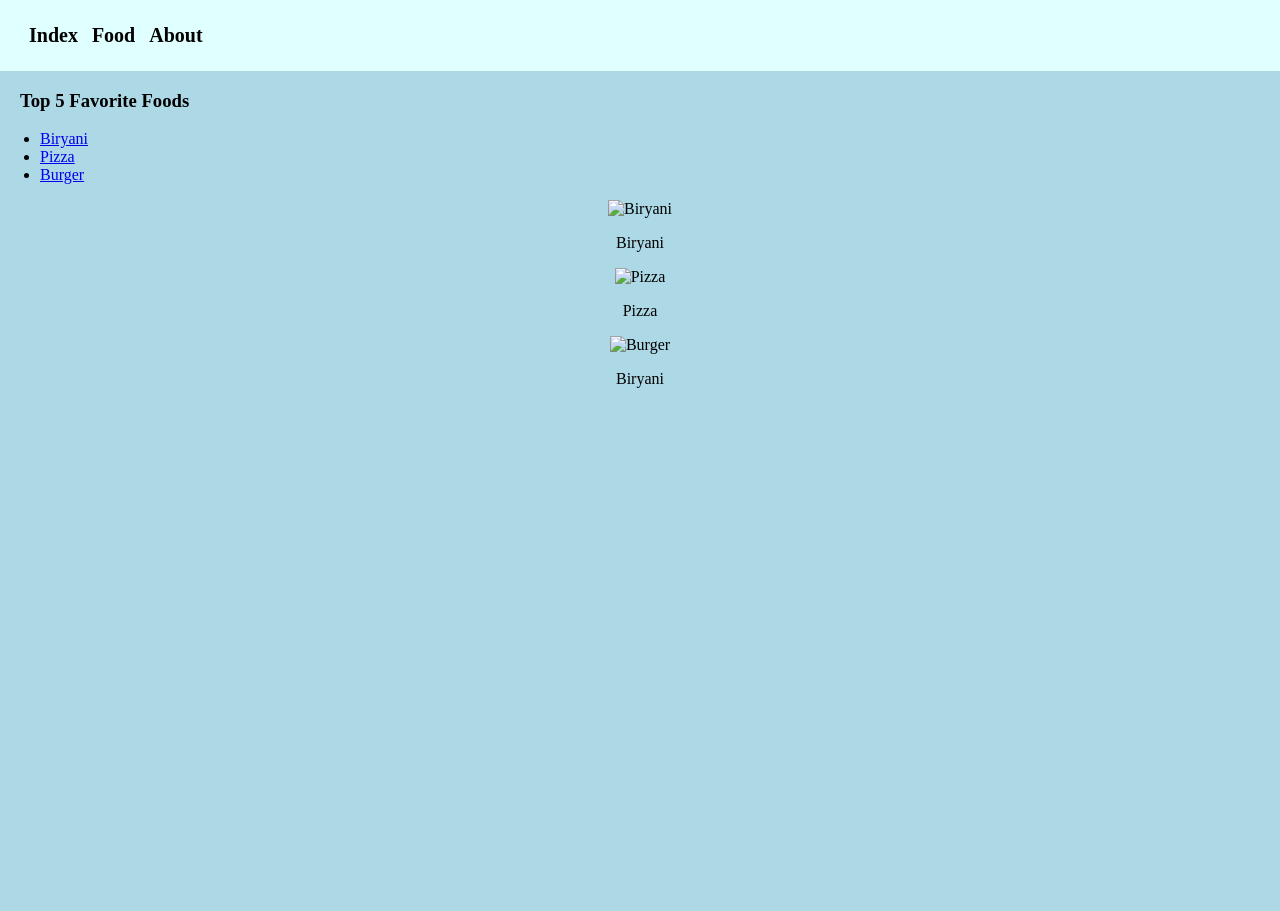
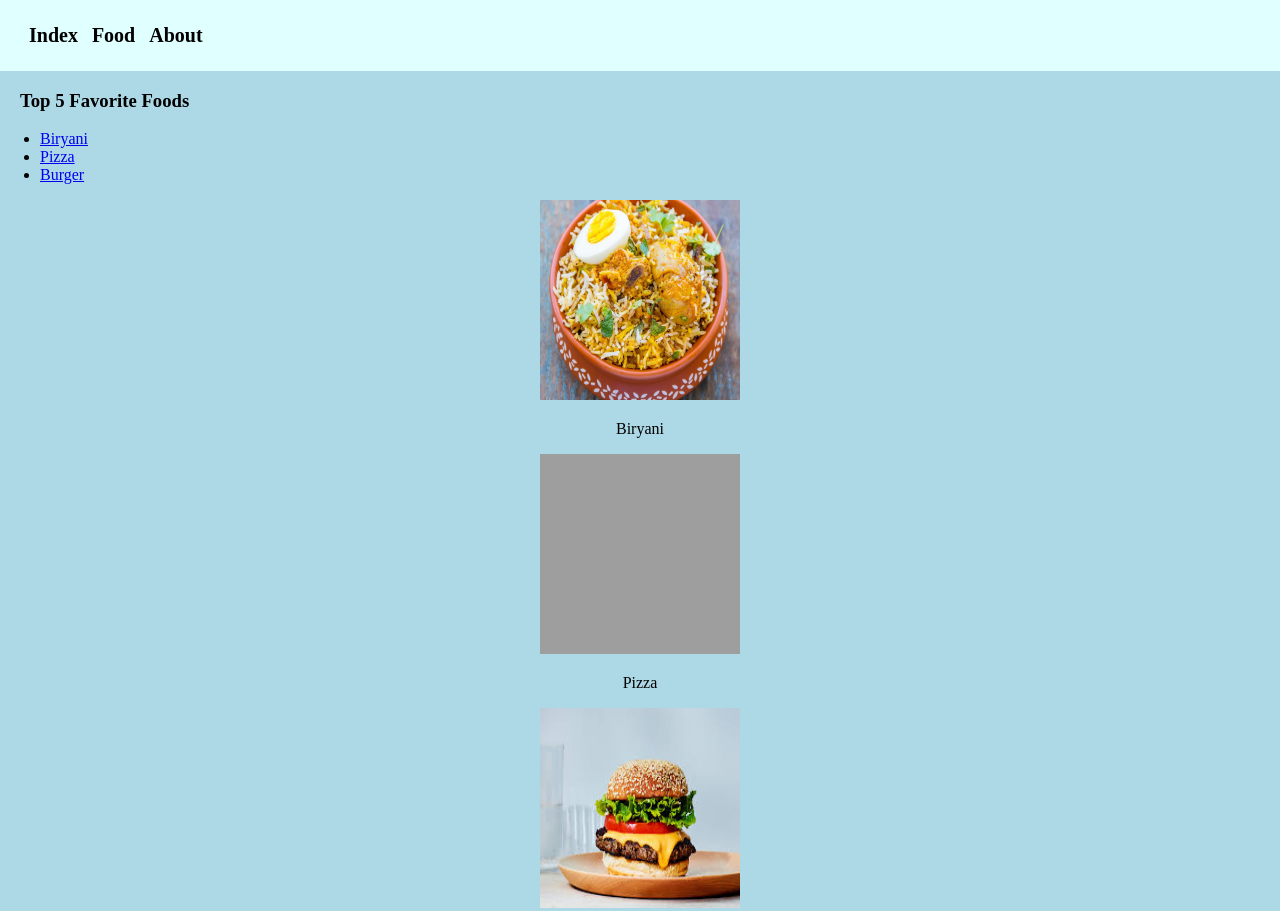
Before and after one commit to cmamun/Mini-Project-1, a plain HTML site: page index.html in a window 1280 px wide. Shown: the top 911 px of the page. Before the commit the page ends 800 px from the top, so only its background shows below. Drawn offline with Linux system fonts and the light colour scheme; the site is published under a folder, as on GitHub Pages, so addresses that start at the root find nothing.

Commit message:
Second Finish

```diff
--- a/index.html
+++ b/index.html
@@ -38,15 +38,15 @@
 
      </ul>
      <div id="Biryani" style="text-align: center;">
-         <img class="Image-Size" src="/Image/chicken-biryani-traditional-indian-rice-dish-served-clay-pot-top-view-image-one-meal-108805407.jpg" alt="Biryani">
+         <img class="Image-Size" src="Image/chicken-biryani-traditional-indian-rice-dish-served-clay-pot-top-view-image-one-meal-108805407.jpg" alt="Biryani">
          <p>Biryani</p>
      </div>
      <div id="Pizza" style="text-align: center;">
-        <img class="Image-Size" src="/Image/pizza.png" alt="Pizza">
+        <img class="Image-Size" src="Image/pizza.png" alt="Pizza">
         <p>Pizza</p>
     </div>
     <div id="Burger" style="text-align: center;">
-        <img class="Image-Size" src="/Image/burger.jfif" alt="Burger">
+        <img class="Image-Size" src="Image/burger.jfif" alt="Burger">
         <p>Biryani</p>
     </div>
 
```
